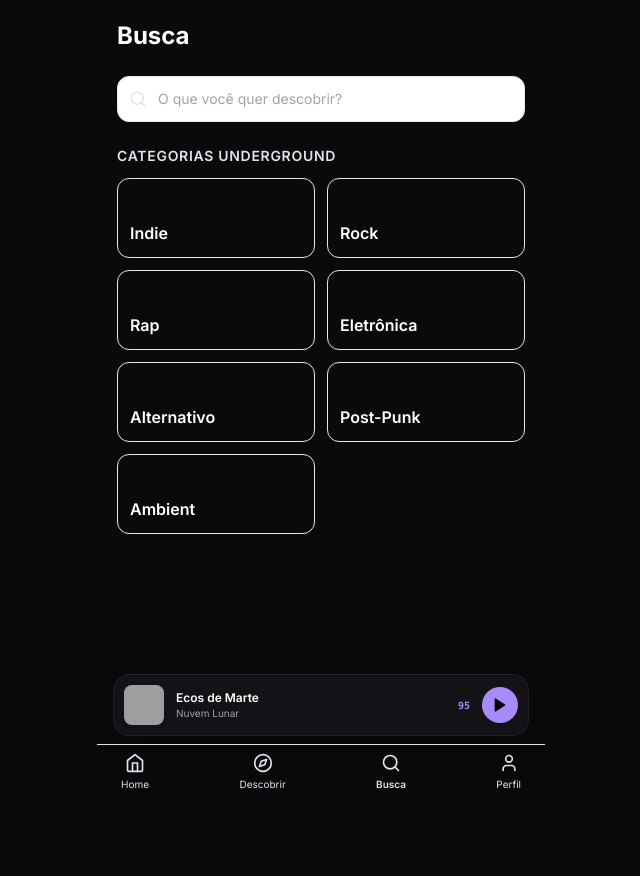
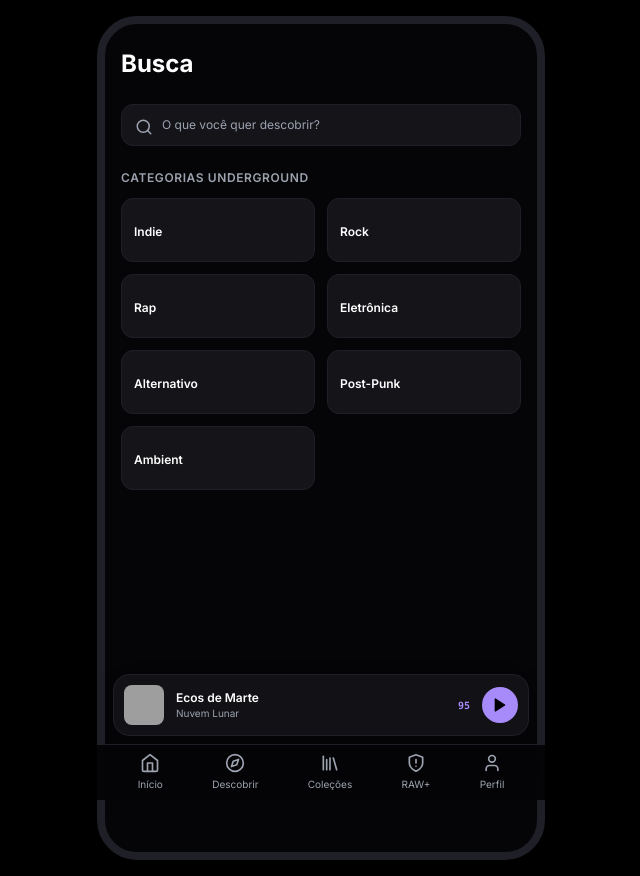
Before and after one commit to leticia8154/RAW, a React (Vite) app: page /search in a window 1280 px wide. Shown: the whole page, without its empty margins (319-959 px from the left). Before the commit the page ends 800 px from the top, so only its background shows below. Built offline with nearby package versions, Linux system fonts and the light colour scheme; grey boxes are pictures that could not be loaded; the HTML template or start-up script is replaced by a standard one; what spotify-web-api-js would draw is missing.

Commit message:
Atualizações

```diff
--- a/src/App.jsx
+++ b/src/App.jsx
@@ -2,7 +2,6 @@ import React, { useState } from "react";
 import { BrowserRouter as Router, Routes, Route } from "react-router-dom";
 import { Home } from "./pages/Home";
 import { Discover } from "./pages/Discover";
-import { Player } from "./pages/Player";
 import { Search } from "./pages/Search";
 import { Profile } from "./pages/Profile";
 import { BottomNav } from "./components/BottomNav";
@@ -20,23 +19,17 @@ export default function App() {
 
   return (
     <Router>
-      <div className="min-h-screen bg-[#0A0A0D] text-[#E2E2E8] font-sans antialiased">
-        <main className="pb-24">
+      <div className="min-h-screen bg-black flex items-center justify-center p-0 sm:p-4">
+        {/* Container Smartphone sem barras de rolagem visíveis */}
+        <div className="w-full max-w-md h-screen sm:h-[844px] bg-[#050507] sm:rounded-[40px] border-0 sm:border-[8px] border-[#1F1F28] relative overflow-hidden flex flex-col shadow-2xl">
+          <main className="flex-1 overflow-y-auto no-scrollbar">
             <Routes>
               <Route path="/" element={<Home onSelectTrack={handleSelectTrack} />} />
               <Route path="/discover" element={<Discover onSelectTrack={handleSelectTrack} />} />
-            <Route path="/search" element={<Search />} />
-            <Route path="/profile" element={<Profile onSelectTrack={handleSelectTrack} />} />
-            <Route
-              path="/player"
-              element={
-                <Player
-                  currentTrack={currentTrack}
-                  isPlaying={isPlaying}
-                  setIsPlaying={setIsPlaying}
-                />
-              }
-            />
+              <Route path="/search" element={<Search onSelectTrack={handleSelectTrack} />} />
+              <Route path="/collections" element={<Profile />} />
+              <Route path="/raw-plus" element={<Profile />} />
+              <Route path="/profile" element={<Profile />} />
             </Routes>
           </main>
 
@@ -47,6 +40,7 @@ export default function App() {
           />
           <BottomNav />
         </div>
+      </div>
     </Router>
   );
 }
--- a/src/components/BottomNav.jsx
+++ b/src/components/BottomNav.jsx
@@ -1,18 +1,19 @@
 import React from "react";
-import { Home, Compass, Search, User } from "lucide-react";
+import { Home, Compass, Library, ShieldAlert, User } from "lucide-react";
 import { NavLink } from "react-router-dom";
 
 export function BottomNav() {
   const navItems = [
-    { to: "/", icon: Home, label: "Home" },
+    { to: "/", icon: Home, label: "Início" },
     { to: "/discover", icon: Compass, label: "Descobrir" },
-    { to: "/search", icon: Search, label: "Busca" },
+    { to: "/collections", icon: Library, label: "Coleções" },
+    { to: "/raw-plus", icon: ShieldAlert, label: "RAW+" },
     { to: "/profile", icon: User, label: "Perfil" },
   ];
 
   return (
-    <nav className="fixed bottom-0 left-0 right-0 max-w-md mx-auto bg-[#0A0A0D]/95 backdrop-blur-lg border-t border-brand-border px-6 py-2 z-50">
-      <div className="flex justify-between items-center">
+    <nav className="fixed bottom-0 left-0 right-0 max-w-md mx-auto bg-[#050507]/95 backdrop-blur-lg border-t border-[#1F1F28] px-4 py-2 z-50">
+      <div className="flex justify-around items-center">
         {navItems.map((item) => {
           const Icon = item.icon;
           return (
@@ -21,7 +22,7 @@ export function BottomNav() {
               to={item.to}
               className={({ isActive }) =>
                 `flex flex-col items-center gap-1 text-[10px] transition ${
-                  isActive ? "text-brand-accent font-semibold" : "text-brand-muted hover:text-white"
+                  isActive ? "text-[#A78BFA] font-semibold" : "text-gray-400 hover:text-white"
                 }`
               }
             >
--- /dev/null
+++ b/src/components/Logo.jsx
@@ -0,0 +1,14 @@
+import React from "react";
+
+export function Logo({ className = "h-6" }) {
+  return (
+    <svg className={className} viewBox="0 0 120 40" fill="none" xmlns="http://www.w3.org/2000/svg">
+      {/* R */}
+      <path d="M10 32V8H22C25.3137 8 28 10.6863 28 14C28 17.3137 25.3137 20 22 20H10M20 20L28 32" stroke="white" strokeWidth="3.5" strokeLinecap="round" strokeLinejoin="round"/>
+      {/* A */}
+      <path d="M38 32L46 8L54 32M41 24H51" stroke="white" strokeWidth="3.5" strokeLinecap="round" strokeLinejoin="round"/>
+      {/* W (Estilo N invertido com curva fluida) */}
+      <path d="M64 32V8L78 32V14C78 10.6863 80.6863 8 84 8C87.3137 8 90 10.6863 90 14V32" stroke="white" strokeWidth="3.5" strokeLinecap="round" strokeLinejoin="round"/>
+    </svg>
+  );
+}
--- a/src/config/spotify.js
+++ b/src/config/spotify.js
@@ -15,4 +15,4 @@ export const scopes = [
 
 export const loginUrl = `${authEndpoint}?client_id=${clientId}&redirect_uri=${encodeURIComponent(
   redirectUri
-)}&scope=${encodeURIComponent(scopes.join(" "))}&response_type=code&show_dialog=true`;
+)}&scope=${encodeURIComponent(scopes.join(" "))}&response_type=token&show_dialog=true`;
--- a/src/index.css
+++ b/src/index.css
@@ -2,8 +2,19 @@
 @import "tailwindcss/components";
 @import "tailwindcss/utilities";
 
-@layer base {
-  body {
-    @apply bg-raw-bg text-white font-sans antialiased;
+@layer utilities {
+  .no-scrollbar::-webkit-scrollbar {
+    display: none;
+  }
+  .no-scrollbar {
+    -ms-overflow-style: none;
+    scrollbar-width: none;
   }
 }
+
+body {
+  background-color: #050507;
+  color: #FFFFFF;
+  overflow: hidden;
+  user-select: none;
+}
--- a/src/pages/Home.jsx
+++ b/src/pages/Home.jsx
@@ -1,77 +1,75 @@
 import React, { useEffect, useState } from "react";
-import { Play, Bell, ShieldAlert, Sparkles, CheckCircle2 } from "lucide-react";
+import { Bell } from "lucide-react";
+import { Logo } from "../components/Logo";
 import { loginUrl } from "../config/spotify";
 import { setAccessToken, getUndergroundTracks } from "../services/spotifyService";
 import { MOCK_TRACKS } from "../data/mockData";
 
 export function Home({ onSelectTrack }) {
   const [token, setToken] = useState(null);
-  const [spotifyTracks, setSpotifyTracks] = useState([]);
+  const [tracks, setTracks] = useState(MOCK_TRACKS);
 
-useEffect(() => {
-    const urlParams = new URLSearchParams(window.location.search);
-    const code = urlParams.get("code");
+  useEffect(() => {
+    const hash = window.location.hash;
     let localToken = window.localStorage.getItem("spotify_token");
 
-    if (code && !localToken) {
-      window.localStorage.setItem("spotify_token", code);
-      setToken(code);
-      window.history.replaceState({}, document.title, window.location.pathname);
-    } else if (localToken) {
+    if (!localToken && hash) {
+      const tokenParam = hash.substring(1).split("&").find(e => e.startsWith("access_token"));
+      if (tokenParam) {
+        localToken = tokenParam.split("=")[1];
+        window.location.hash = "";
+        window.localStorage.setItem("spotify_token", localToken);
+      }
+    }
+
+    if (localToken) {
       setToken(localToken);
       setAccessToken(localToken);
-      getUndergroundTracks().then((tracks) => tracks && setSpotifyTracks(tracks));
+      getUndergroundTracks().then((data) => {
+        if (data && data.length > 0) setTracks(data);
+      });
     }
   }, []);
 
-  const displayTracks = spotifyTracks.length > 0 ? spotifyTracks : MOCK_TRACKS;
-
   return (
-    <div className="p-4 pb-36 max-w-md mx-auto space-y-6">
-      {/* Header com a logo RAW e Notificações */}
+    <div className="p-4 pb-36 space-y-6">
+      {/* Header Fiel com Logo e Notificação */}
       <header className="flex justify-between items-center pt-2">
-        <h1 className="text-2xl font-black font-title tracking-wider text-white">
-          RAW<span className="text-raw-purple">.</span>
-        </h1>
+        <Logo className="h-7" />
         <div className="flex items-center gap-3">
-          {!token ? (
-            <a href={loginUrl} className="bg-raw-purple text-black font-bold text-xs px-3 py-1.5 rounded-full">
+          {!token && (
+            <a href={loginUrl} className="bg-[#A78BFA] text-black font-bold text-[10px] px-3 py-1.5 rounded-full uppercase tracking-wider">
               Conectar Spotify
             </a>
-          ) : (
-            <span className="text-[10px] text-raw-purple font-mono bg-raw-purple/10 px-2 py-1 rounded border border-raw-purple/20">
-              Conectado
-            </span>
           )}
-          <button className="text-gray-400 hover:text-white">
-            <Bell size={20} />
+          <button className="text-gray-300 hover:text-white">
+            <Bell size={22} />
           </button>
         </div>
       </header>
 
-      {/* Descobertas para você (Carrossel Horizontal) */}
+      {/* Descobertas para você - Carrossel Touch sem barra */}
       <section className="space-y-3">
         <div className="flex justify-between items-center">
           <h2 className="text-sm font-semibold text-white">Descobertas para você</h2>
-          <button className="text-xs text-raw-subtext">Ver todas</button>
+          <span className="text-xs text-gray-400 cursor-pointer">Ver todas</span>
         </div>
 
-        <div className="flex gap-4 overflow-x-auto pb-2 scrollbar-none">
-          {displayTracks.slice(0, 3).map((track) => (
+        <div className="flex gap-3 overflow-x-auto no-scrollbar pb-1">
+          {tracks.map((track) => (
             <div
               key={track.id}
               onClick={() => onSelectTrack(track)}
-              className="w-40 shrink-0 cursor-pointer space-y-2 group"
+              className="w-44 shrink-0 space-y-2 cursor-pointer group"
             >
-              <div className="relative aspect-square rounded-xl overflow-hidden bg-raw-card border border-raw-border">
+              <div className="relative aspect-square rounded-2xl overflow-hidden bg-[#141419] border border-[#1F1F28]">
                 <img src={track.cover} alt={track.title} className="w-full h-full object-cover" />
-                <div className="absolute inset-0 bg-black/20 group-hover:bg-black/0 transition" />
               </div>
-              <div>
+              <div className="space-y-0.5">
                 <h3 className="text-xs font-semibold text-white truncate">{track.title}</h3>
-                <p className="text-[10px] text-raw-subtext truncate">{track.artist}</p>
-                <span className="inline-block mt-1 text-[9px] text-raw-purple bg-raw-purple/10 px-2 py-0.5 rounded-full border border-raw-purple/20">
-                  {track.rawScore || 95}% compatibilidade
+                <p className="text-[10px] text-gray-400 truncate">{track.artist}</p>
+                <span className="inline-block mt-1 text-[9px] text-[#A78BFA] bg-[#A78BFA]/10 px-2 py-0.5 rounded-full border border-[#A78BFA]/20">
+                  {track.rawScore} compatibilidade
                 </span>
               </div>
             </div>
@@ -83,10 +81,10 @@ useEffect(() => {
       <section className="space-y-3">
         <div className="flex justify-between items-center">
           <h2 className="text-sm font-semibold text-white">Artistas em destaque</h2>
-          <button className="text-xs text-raw-subtext">Ver todos</button>
+          <span className="text-xs text-gray-400 cursor-pointer">Ver todos</span>
         </div>
 
-        <div className="grid grid-cols-4 gap-3">
+        <div className="grid grid-cols-4 gap-2">
           {[
             { name: "Óra", genre: "Alternativo" },
             { name: "Sala dos Ecos", genre: "Indie Rock" },
@@ -94,35 +92,33 @@ useEffect(() => {
             { name: "Luar", genre: "Dream Pop" }
           ].map((artist, idx) => (
             <div key={idx} className="flex flex-col items-center text-center space-y-1">
-              <div className="w-14 h-14 rounded-full bg-raw-card border border-raw-border flex items-center justify-center font-bold text-raw-purple text-xs">
+              <div className="w-14 h-14 rounded-full bg-[#141419] border border-[#1F1F28] flex items-center justify-center font-bold text-[#A78BFA] text-sm">
                 {artist.name[0]}
               </div>
               <span className="text-[11px] font-medium text-white truncate w-full">{artist.name}</span>
-              <span className="text-[9px] text-raw-subtext truncate w-full">{artist.genre}</span>
+              <span className="text-[9px] text-gray-400 truncate w-full">{artist.genre}</span>
             </div>
           ))}
         </div>
       </section>
 
-      {/* RAW+ Proteja sua audição (O widget roxo do protótipo) */}
-      <section className="bg-raw-card border border-raw-border rounded-2xl p-4 flex items-center justify-between">
+      {/* RAW+ Proteja sua Audição */}
+      <section className="bg-[#141419] border border-[#1F1F28] rounded-2xl p-4 flex items-center justify-between">
         <div className="space-y-1">
-          <span className="text-[10px] font-semibold text-raw-purple uppercase tracking-wider">
-            RAW+ Proteja sua audição
+          <span className="text-[10px] font-bold text-[#A78BFA] uppercase tracking-wider block">
+            RAW+ PROTEJA SUA AUDIÇÃO
           </span>
-          <div className="text-xs text-raw-subtext">Exposição sonora</div>
-          <div className="text-lg font-bold text-white">2h 15m</div>
+          <span className="text-xs text-gray-400 block">Exposição sonora</span>
+          <span className="text-xl font-bold text-white block">2h 15m</span>
         </div>
 
         <div className="flex items-center gap-3">
           <div className="text-right">
-            <span className="text-[10px] text-emerald-400 font-medium flex items-center gap-1">
-              <CheckCircle2 size={12} /> OK
-            </span>
-            <span className="text-[9px] text-raw-subtext block">Dentro do recomendado</span>
+            <span className="text-xs font-semibold text-emerald-400 block">✓ OK</span>
+            <span className="text-[9px] text-gray-400 block">Dentro do recomendado</span>
           </div>
-          <div className="w-10 h-10 rounded-full border-2 border-raw-purple border-t-transparent flex items-center justify-center text-raw-purple">
-            <ShieldAlert size={18} />
+          <div className="w-10 h-10 rounded-full border-2 border-[#A78BFA] border-t-transparent flex items-center justify-center text-[#A78BFA]">
+            🛡️
           </div>
         </div>
       </section>
--- a/src/pages/Search.jsx
+++ b/src/pages/Search.jsx
@@ -1,35 +1,79 @@
-import React from "react";
+import React, { useState } from "react";
 import { Search as SearchIcon } from "lucide-react";
+import { searchTracks } from "../services/spotifyService";
 
-export function Search() {
+export function Search({ onSelectTrack }) {
+  const [query, setQuery] = useState("");
+  const [results, setResults] = useState([]);
   const genres = ["Indie", "Rock", "Rap", "Eletrônica", "Alternativo", "Post-Punk", "Ambient"];
 
+  const handleSearch = async (e) => {
+    const value = e.target.value;
+    setQuery(value);
+    if (value.trim().length > 2) {
+      const data = await searchTracks(value);
+      setResults(data);
+    } else {
+      setResults([]);
+    }
+  };
+
   return (
-    <div className="p-5 pb-32 max-w-md mx-auto space-y-6">
-      <h1 className="text-2xl font-bold text-white">Busca</h1>
+    <div className="p-4 pb-36 space-y-6">
+      <h1 className="text-2xl font-bold text-white pt-2">Busca</h1>
 
       <div className="relative">
-        <SearchIcon className="absolute left-3 top-3.5 text-brand-muted" size={18} />
+        <SearchIcon className="absolute left-3.5 top-3.5 text-gray-400" size={18} />
         <input
           type="text"
+          value={query}
+          onChange={handleSearch}
           placeholder="O que você quer descobrir?"
-          className="w-full bg-brand-surface border border-brand-border rounded-xl py-3 pl-10 pr-4 text-sm text-white placeholder-brand-muted focus:outline-none focus:border-brand-accent transition"
+          className="w-full bg-[#141419] border border-[#1F1F28] text-white pl-10 pr-4 py-3 rounded-xl text-xs focus:outline-none focus:border-[#A78BFA]"
         />
       </div>
 
-      <div className="space-y-3">
-        <h2 className="text-sm font-semibold text-brand-muted uppercase tracking-wider">Categorias Underground</h2>
-        <div className="grid grid-cols-2 gap-3">
-          {genres.map((genre) => (
+      {results.length > 0 ? (
+        <div className="space-y-2">
+          <h2 className="text-xs font-semibold text-gray-400 uppercase tracking-wider">Resultados</h2>
+          {results.map((track) => (
             <div
-              key={genre}
-              className="h-20 bg-gradient-to-br from-brand-card to-brand-surface border border-brand-border/60 rounded-xl p-3 flex items-end font-semibold text-white hover:border-brand-accent/50 cursor-pointer transition"
+              key={track.id}
+              onClick={() => onSelectTrack(track)}
+              className="flex items-center justify-between p-2.5 rounded-xl bg-[#141419] border border-[#1F1F28] cursor-pointer"
             >
-              {genre}
+              <div className="flex items-center gap-3">
+                <img src={track.cover} alt={track.title} className="w-10 h-10 rounded-lg object-cover" />
+                <div>
+                  <h4 className="text-xs font-semibold text-white">{track.title}</h4>
+                  <p className="text-[10px] text-gray-400">{track.artist}</p>
+                </div>
+              </div>
+              <span className="text-xs font-mono text-[#A78BFA] font-bold">{track.rawScore}</span>
             </div>
           ))}
         </div>
-      </div>
+      ) : (
+        <div className="space-y-3">
+          <h2 className="text-xs font-semibold text-gray-400 uppercase tracking-wider">
+            Categorias Underground
+          </h2>
+          <div className="grid grid-cols-2 gap-3">
+            {genres.map((genre) => (
+              <button
+                key={genre}
+                onClick={() => {
+                  setQuery(genre);
+                  searchTracks(genre).then(setResults);
+                }}
+                className="h-16 bg-[#141419] border border-[#1F1F28] rounded-xl p-3 text-left hover:border-[#A78BFA]/50 transition"
+              >
+                <span className="text-xs font-semibold text-white">{genre}</span>
+              </button>
+            ))}
+          </div>
+        </div>
+      )}
     </div>
   );
 }
--- a/src/services/spotifyService.js
+++ b/src/services/spotifyService.js
@@ -8,23 +8,36 @@ export const setAccessToken = (token) => {
 
 export const getUndergroundTracks = async () => {
   try {
-    const response = await spotify.searchTracks("tag:new", { limit: 20 });
-    // Filtra artistas com menos de 30% de popularidade (Underground)
-    const underground = response.tracks.items.filter(
-      (track) => track.artist_popularity === undefined || track.popularity < 30
-    );
-
-    return (underground.length > 0 ? underground : response.tracks.items).map((track) => ({
+    const response = await spotify.searchTracks("genre:indie", { limit: 10 });
+    return response.tracks.items.map((track) => ({
       id: track.id,
       title: track.name,
-      artist: track.artists.map((a) => a.name).join(", "),
-      cover: track.album.images[0]?.url || "https://images.unsplash.com/photo-1614613535308-eb5fbd3d2c17?w=300",
-      rawScore: `${100 - track.popularity}%`,
-      audioUrl: track.preview_url,
+      artist: track.artists[0]?.name || "Artista Independente",
+      cover: track.album.images[0]?.url,
+      rawScore: `${Math.min(99, 100 - track.popularity)}%`,
+      audioUrl: track.preview_url
     }));
   } catch (error) {
-    console.error("Erro na busca underground:", error);
+    console.error("Erro na API do Spotify:", error);
     return null;
+  }
+};
+
+export const searchTracks = async (query) => {
+  if (!query) return [];
+  try {
+    const response = await spotify.searchTracks(query, { limit: 12 });
+    return response.tracks.items.map((track) => ({
+      id: track.id,
+      title: track.name,
+      artist: track.artists[0]?.name,
+      cover: track.album.images[0]?.url,
+      rawScore: `${Math.min(99, 100 - track.popularity)}%`,
+      audioUrl: track.preview_url
+    }));
+  } catch (error) {
+    console.error("Erro na busca:", error);
+    return [];
   }
 };
 
@@ -35,10 +48,10 @@ export const getUserPlaylists = async () => {
       id: pl.id,
       name: pl.name,
       tracksCount: pl.tracks.total,
-      cover: pl.images[0]?.url || "https://images.unsplash.com/photo-1511671782779-c97d3d27a1d4?w=300",
+      cover: pl.images[0]?.url || "https://images.unsplash.com/photo-1511671782779-c97d3d27a1d4?w=300"
     }));
   } catch (error) {
-    console.error("Erro ao carregar playlists:", error);
+    console.error("Erro ao buscar playlists:", error);
     return [];
   }
 };
```
Lines whose indentation alone changed are shown as unchanged.
